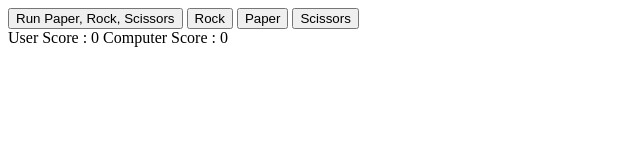
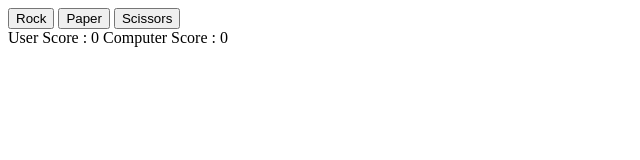
Before and after one commit to atbui89/Rock-Paper-Scissors, a plain HTML site: page rock-paper-scissors.html in a window 1280 px wide. Shown: the whole page, without its empty margins (0-640 px from the left). Drawn offline with Linux system fonts and the light colour scheme.

Commit message:
Removed play game button

```diff
--- a/javascript.js
+++ b/javascript.js
@@ -64,24 +64,6 @@ function playRound(computerChoice, playerChoice) {
         checkWinner();
     }
 
-
-
-function game() {
-    for (let i=1; i < 1000; i++) {
-        console.log('Game #' + i + '.');
-        playRound();
-        console.log('User Score: ' + userScore)
-        console.log('Computer Score: ' + computerScore)
-    }
-    if (userScore == computerScore) {
-        console.log('Draw! Try again!')
-    } else if (userScore > computerScore) {
-        console.log('You won the game!')
-    } else {
-        console.log('You lost the game!')
-    }
-}
-
 function gameOld() {
     for (let i=1; i < 6; i++) {
         console.log('Game #' + i + '.');
--- a/rock-paper-scissors.html
+++ b/rock-paper-scissors.html
@@ -7,7 +7,6 @@
     <title>Document</title>
 </head>
 <body>
-    <input type="button" onclick="game()" value="Run Paper, Rock, Scissors">
     <button id="rock">Rock</button>
     <button id="paper">Paper</button>
     <button id="scissors">Scissors</button>
```
